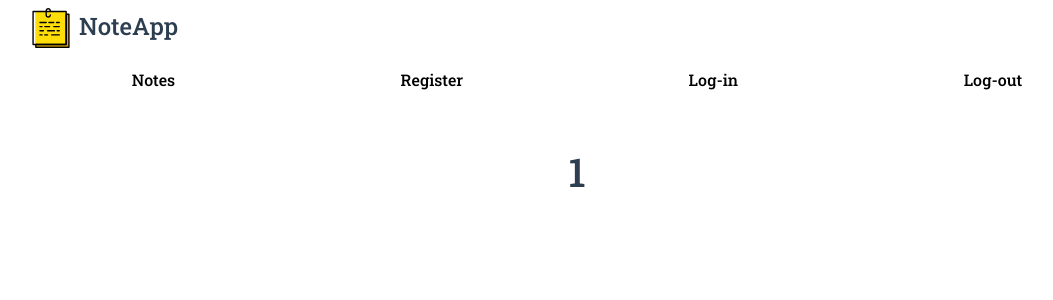
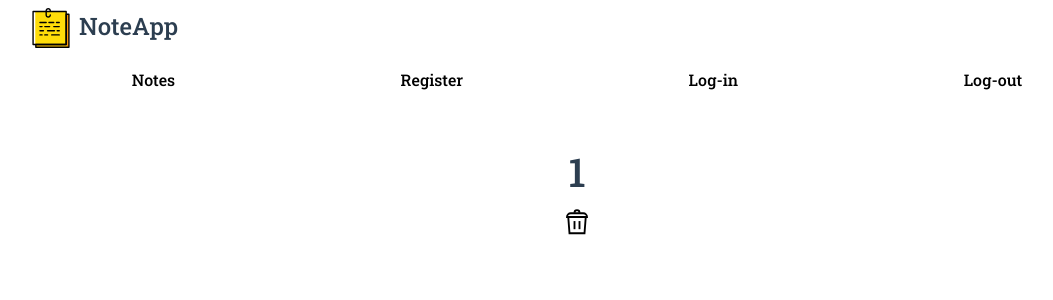
Before and after one commit to fluttercode9/note_web_app, a Vue app in the folder note_app/: page /notes/rec/1 in a window 1280 px wide. Shown: the top 300 px of the page, without its empty margins (63-1116 px from the left). Built offline with nearby package versions, Linux system fonts and the light colour scheme; no server answers; sample sign-in values are in the browser's storage.

Commit message:
Delete recording

```diff
--- a/note_app/src/views/CreateVoiceNote-screen.vue
+++ b/note_app/src/views/CreateVoiceNote-screen.vue
@@ -15,9 +15,6 @@
 import { ref, uploadBytes } from "firebase/storage";
 import { storage, auth } from "../main.js";
 
-// https://github.com/mdn/content/blob/main/files/en-us/web/api/mediastream_recording_api/using_the_mediastream_recording_api/index.md
-// import { doc, getDoc } from "firebase/firestore";
-// import { db, auth } from "../main.js";
 
 export default {
   data() {
--- a/note_app/src/views/RecordingView-screen.vue
+++ b/note_app/src/views/RecordingView-screen.vue
@@ -1,7 +1,7 @@
 
 <script>
 import { storage } from "../main.js";
-import { ref, getDownloadURL } from "firebase/storage";
+import { ref, getDownloadURL, deleteObject} from "firebase/storage";
 import {auth} from '../main.js'
 
 export default {
@@ -53,7 +53,16 @@ export default {
       });
   },
 
-  methods: {},
+  methods: {
+    deleteRecording: function(){
+      const storageRef = ref(
+              storage,
+              `users/${auth.currentUser.uid}/recordings/${this.id}`
+            );
+      deleteObject(storageRef);
+      this.$router.push('/home')
+    }
+  },
 };
 </script>
 
@@ -63,6 +72,9 @@ export default {
     <section class="main-controls">
       <div id="buttons"></div>
     </section>
+    <button @click.prevent="deleteRecording" style="color: transparent; background-color: transparent; border-color: transparent" type="submit">
+        <img style="width: 30px" src = "../assets/trash-bin.svg"/>
+    </button>
 
     <section class="sound-clips"></section>
   </div>
--- a/note_app/src/views/SignIn-screen.vue
+++ b/note_app/src/views/SignIn-screen.vue
@@ -9,8 +9,10 @@
         <input class="col-sm-4" type="password" placeholder="Password" v-model="password" />
       </div>
       <br>
-      <button @click="register" class="button-yellow btn">Sign in</button>
-      <br>
+      <div class="row">
+        <button @click="register" class="button-yellow btn">Sign in</button>
+        <br>
+      </div>
       <button @click="signInWithGoogle" style="color: transparent; background-color: transparent; border-color: transparent">
       <img style="width: 30px" src = "../assets/google-icon.svg"/>
       </button>
```
